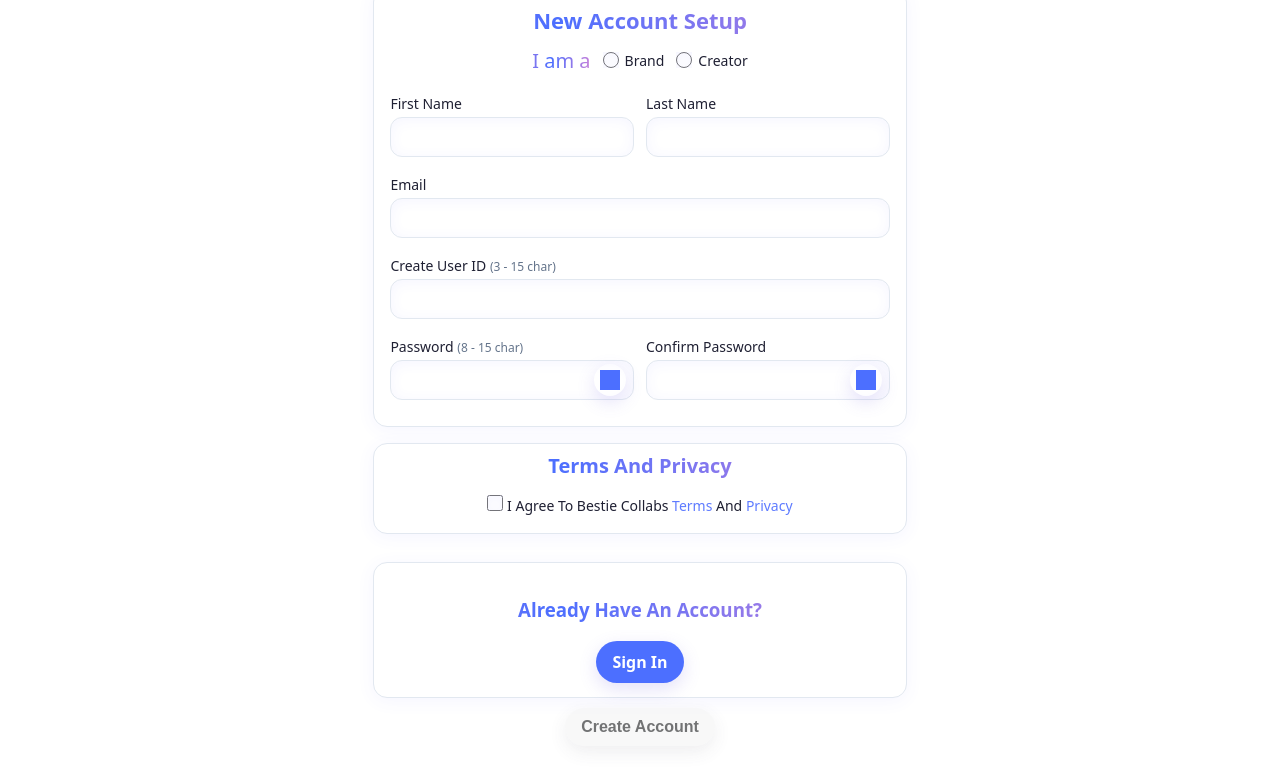
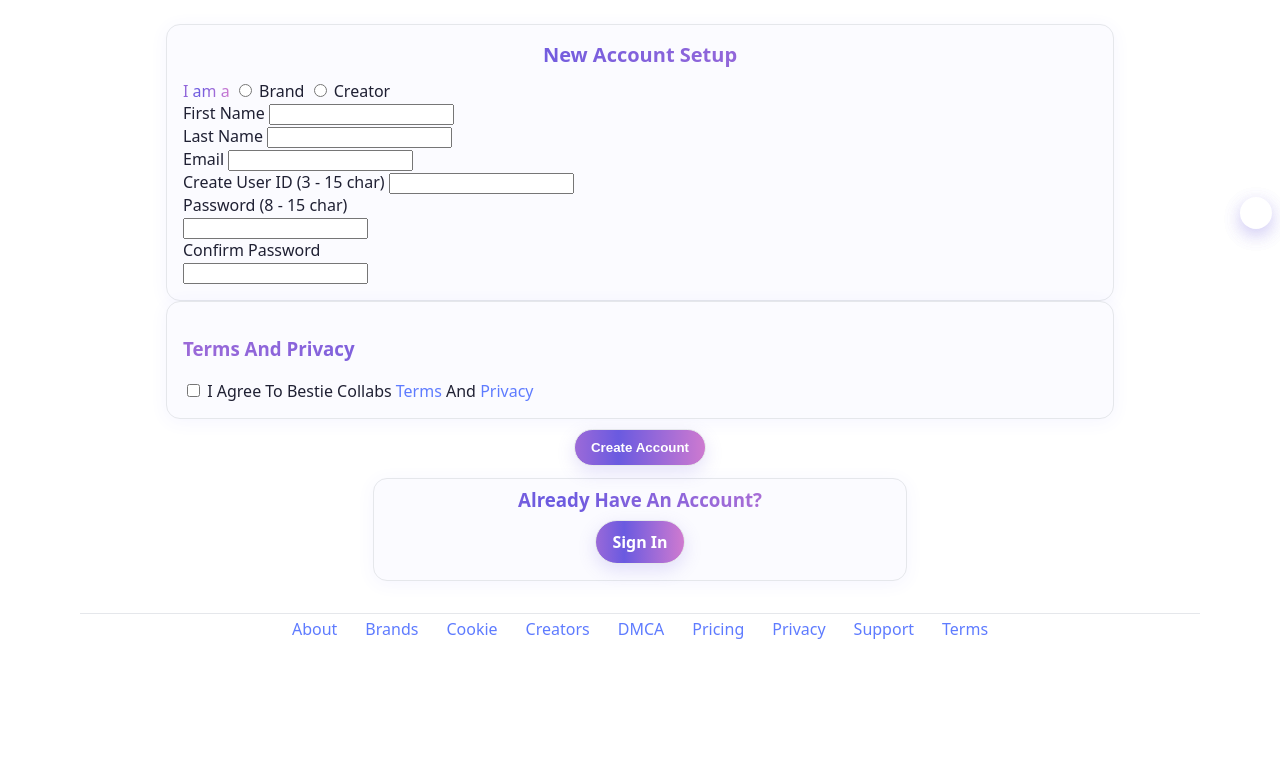
Before and after one commit to bestiecollabs/bc, a plain HTML site: page signup/index.html in a window 1280 px wide. Shown: the part 187-955 px from the top of the page. After the commit the page ends 831 px from the top, so only its background shows below. Drawn offline with Linux system fonts and the light colour scheme; no server answers.

Commit message:
Signup: no page stylesheet; eye uses air.css; prevent toggle focus shift; fun theme on enabled; Sign In card under button

```diff
--- a/signup/app.js
+++ b/signup/app.js
@@ -1,6 +1,7 @@
 (function(){
   const ids=['first_name','last_name','email','username','password','password2','agree','roleBrand','roleCreator'];
   const el=Object.fromEntries(ids.map(id=>[id,document.getElementById(id)]));
+
   const btn=document.getElementById('createBtn');
   const banner=document.getElementById('form_error');
   const userErr=document.getElementById('user_error');
@@ -13,10 +14,11 @@
   const ico1=document.getElementById('ico1');
   const ico2=document.getElementById('ico2');
 
-  // Eye toggle using air.css icons
-  function hookupReveal(inputId, btnId, ico){
+  // Show/Hide with air.css icons; keep input focused to avoid visual shift
+  function addReveal(inputId, btnId, ico){
     const input=document.getElementById(inputId);
     const btn=document.getElementById(btnId);
+    btn.addEventListener('mousedown', (e)=>{ e.preventDefault(); }); // prevent focus jumping to button
     btn.addEventListener('click', ()=>{
       const toText = input.type === 'password';
       input.type = toText ? 'text' : 'password';
@@ -24,10 +26,11 @@
       ico.classList.toggle('ico-eye-off', toText);
       btn.setAttribute('aria-label', toText ? 'Hide password' : 'Show password');
       btn.setAttribute('title', toText ? 'Hide password' : 'Show password');
+      input.focus({ preventScroll:true }); // keep input focus to stop any nudge
     });
   }
-  hookupReveal('password','reveal1',ico1);
-  hookupReveal('password2','reveal2',ico2);
+  addReveal('password','reveal1',ico1);
+  addReveal('password2','reveal2',ico2);
 
   let busy=false, allOk=false;
   const validEmail=v=>/^[^\s@]+@[^\s@]+\.[^\s@]+$/.test(v);
--- a/signup/index.html
+++ b/signup/index.html
@@ -7,46 +7,6 @@
   <link rel="icon" href="/favicon.png">
   <meta name="theme-color" content="#5E7BFF">
   <link rel="stylesheet" href="/air.css">
-  <style>
-    :root { --fun:#4C6FFF; --fun-600:#3B5BDF; --line:#e2e8f0; --card:#ffffff; }
-    body{margin:0}
-    .hero{padding-top:28px;padding-bottom:8px}
-    .cols{display:grid;grid-template-columns:1fr;gap:16px;align-items:start;width:56.25%;min-width:340px;margin:0 auto;}
-    @media (max-width:980px){.cols{width:92%;min-width:auto}}
-    .section{padding-top:16px;padding-bottom:24px}
-    .card h2{margin:0 0 12px;text-align:center;font-size:22px}
-    .subcard h3{margin:0 0 10px;text-align:center;font-size:20px}
-    .card input{width:100%;border:1px solid var(--line);background:var(--card);border-radius:12px;padding:10px 12px;font-size:16px;outline:0;box-shadow:0 2px 14px rgba(86,81,255,.06) inset;}
-    .card input:focus{border-color:var(--fun);box-shadow:0 0 0 3px rgba(76,111,255,.15),0 2px 14px rgba(86,81,255,.06) inset;}
-    label{display:block;font-size:14px;margin:6px 0 4px}
-    input[type="radio"],input[type="checkbox"]{width:16px;height:16px;accent-color:var(--fun);margin:0}
-    .formgrid{display:grid;grid-template-columns:1fr 1fr;gap:12px}
-    .formgrid .full{grid-column:1 / -1}
-    .role-inline{display:flex;align-items:center;gap:12px;justify-content:center;margin:6px 0 14px}
-    .role-title{font-size:20px}
-    .role-inline label{display:flex;align-items:center;gap:6px;margin:0}
-    .subcard{position:relative;padding-top:8px}
-    .termsRow{display:flex;justify-content:center;gap:10px}
-    .actions{text-align:center;margin-top:10px}
-    .btn-lg{padding:14px 36px;font-size:16px;border-radius:999px}
-    .btn{border:0;border-radius:999px;padding:10px 16px;font-weight:800;cursor:pointer;text-decoration:none}
-    .btn-fun{background:var(--fun);color:#fff}
-    .btn-fun:hover{background:var(--fun-600)}
-    .btn-ghost{background:#f1f5f9;color:#0f172a}
-    .btn[disabled]{opacity:.6;filter:grayscale(90%);cursor:not-allowed}
-    .card{padding-bottom:14px}
-    .error{color:#c00;font-size:13px;margin-top:4px;display:none}
-    .label-error{color:#c00;font-size:14px;margin-left:8px;font-weight:600;display:none}
-    .alert{margin:8px 0 0;padding:10px 12px;border:1px solid #fecaca;background:#fee2e2;color:#7f1d1d;border-radius:10px;display:none;white-space:pre-wrap}
-    .hint{color:#64748b;font-size:12px}
-    .hint-error{color:#c00}
-    .rel{position:relative}
-    /* Use air.css icon classes; keep position stable */
-    .reveal{position:absolute;right:8px;top:50%;transform:translateY(-50%);width:32px;height:32px;padding:0;border:0;background:transparent;display:flex;align-items:center;justify-content:center;cursor:pointer}
-    .reveal .ico{width:20px;height:20px}
-    .reveal .ico{background-color:var(--fun)}
-    .alt-card{margin-top:12px;text-align:center}
-  </style>
 </head>
 <body>
 <header class="site-header">
@@ -91,9 +51,9 @@
           </div>
 
           <div class="full">
-            <label>Email <span id="email_used" class="label-error" role="alert">Email already used</span></label>
+            <label>Email <span id="email_used" class="label-error" role="alert" style="display:none">Email already used</span></label>
             <input id="email" type="email" autocomplete="email" required>
-            <div id="email_error" class="error">Email — Email already in use</div>
+            <div id="email_error" class="error" style="display:none">Email — Email already in use</div>
           </div>
 
           <div class="full">
@@ -103,7 +63,7 @@
               <span id="hint_user_taken" class="hint hint-error" style="display:none">(user id already taken)</span>
             </label>
             <input id="username" type="text" autocomplete="username" minlength="3" maxlength="15" pattern="[A-Za-z0-9_]{3,15}" required>
-            <div id="user_error" class="error">User ID already in use</div>
+            <div id="user_error" class="error" style="display:none">User ID already in use</div>
           </div>
 
           <div>
@@ -113,19 +73,27 @@
             </label>
             <div class="rel">
               <input id="password" type="password" autocomplete="new-password" minlength="8" maxlength="15" required>
-              <button id="reveal1" class="reveal" type="button" aria-label="Show password" title="Show password"><span id="ico1" class="ico ico-eye" aria-hidden="true"></span></button>
+              <!-- Eye uses air.css icon classes. Keep width/height fixed. No text to avoid shift. -->
+              <button id="reveal1" class="reveal" type="button" aria-label="Show password" title="Show password"
+                style="position:absolute;right:8px;top:50%;translate:0 -50%;width:32px;height:32px;padding:0;border:0;background:transparent;display:grid;place-items:center;outline:none;">
+                <span id="ico1" class="ico ico-eye" aria-hidden="true" style="width:20px;height:20px;"></span>
+              </button>
             </div>
           </div>
+
           <div>
             <label id="label_password2">Confirm Password</label>
             <div class="rel">
               <input id="password2" type="password" autocomplete="new-password" minlength="8" maxlength="15" required>
-              <button id="reveal2" class="reveal" type="button" aria-label="Show confirm password" title="Show confirm password"><span id="ico2" class="ico ico-eye" aria-hidden="true"></span></button>
+              <button id="reveal2" class="reveal" type="button" aria-label="Show confirm password" title="Show confirm password"
+                style="position:absolute;right:8px;top:50%;translate:0 -50%;width:32px;height:32px;padding:0;border:0;background:transparent;display:grid;place-items:center;outline:none;">
+                <span id="ico2" class="ico ico-eye" aria-hidden="true" style="width:20px;height:20px;"></span>
+              </button>
             </div>
-            <div id="pass_error" class="error">Passwords do not match</div>
+            <div id="pass_error" class="error" style="display:none">Passwords do not match</div>
           </div>
 
-          <div class="full"><div id="form_error" class="alert"></div></div>
+          <div class="full"><div id="form_error" class="alert" style="display:none"></div></div>
         </div>
       </article>
 
@@ -138,17 +106,20 @@
           </label>
         </div>
       </article>
-
-      <article class="card alt-card">
-        <h3 class="funtext">Already Have An Account?</h3>
-        <a class="btn btn-lg btn-fun" href="/login/">Sign In</a>
-      </article>
     </div>
 
-    <div class="actions">
-      <!-- start as ghost; JS swaps to fun when valid -->
+    <div class="actions" style="text-align:center;margin-top:10px">
+      <!-- starts disabled; JS switches to btn-fun when valid -->
       <button class="btn btn-lg btn-ghost" id="createBtn" type="button" disabled>Create Account</button>
     </div>
+
+    <!-- Place the alt card directly under the primary button; tight top padding -->
+    <article class="card" style="max-width:56.25%;margin:12px auto 0;padding-top:8px">
+      <h3 class="funtext" style="margin:0 0 8px;text-align:center">Already Have An Account?</h3>
+      <div style="text-align:center">
+        <a class="btn btn-lg btn-fun" href="/login/">Sign In</a>
+      </div>
+    </article>
   </section>
 </main>
 
```
